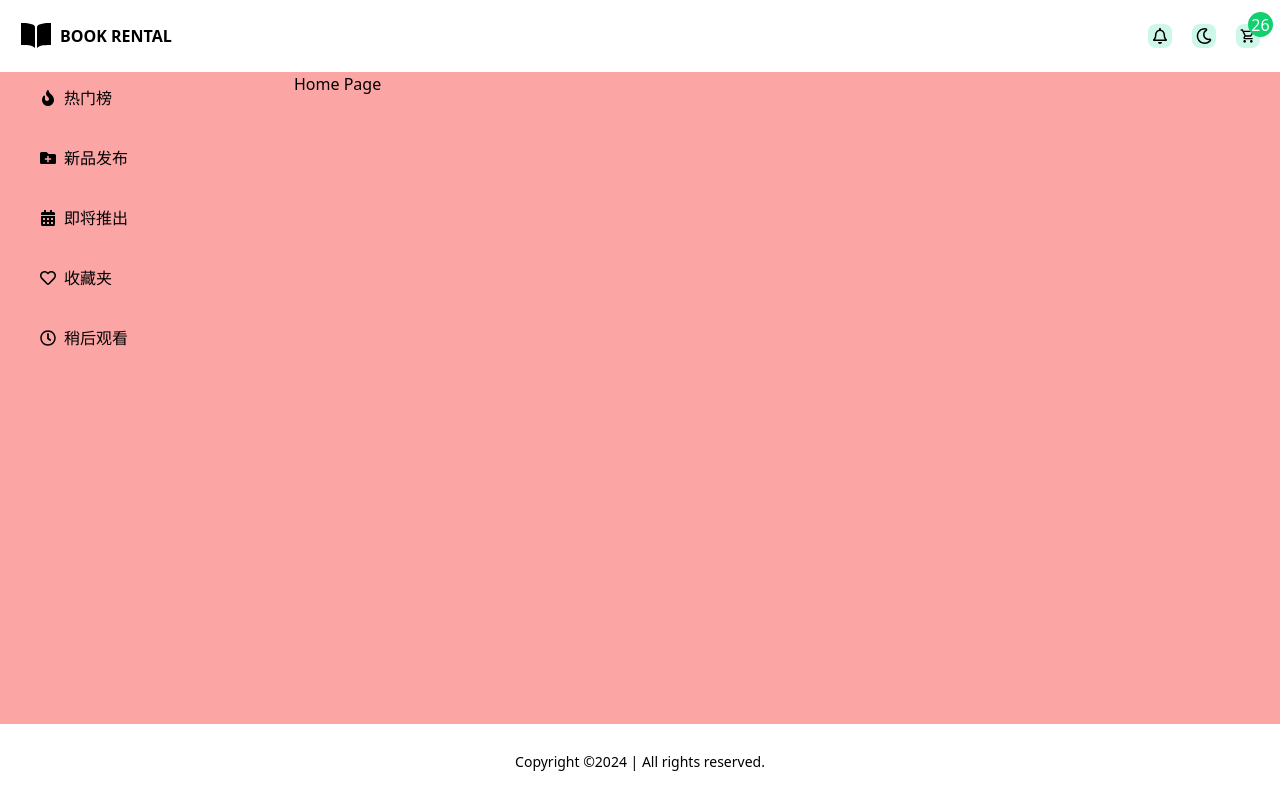
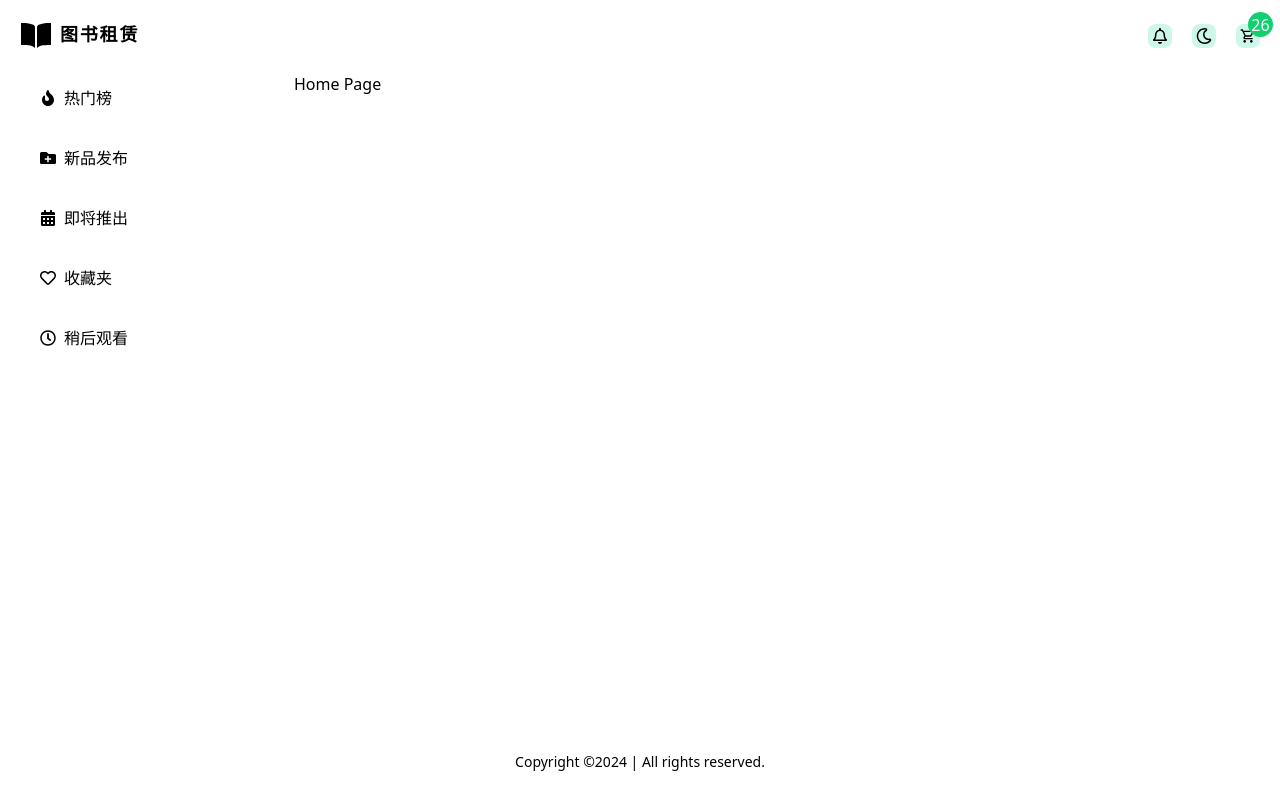
Before and after one commit to vnyoon/book-rental-app, a React (Vite) app: page / in a window 1280 px wide. Built offline with nearby package versions, Linux system fonts and the light colour scheme.

Commit message:
title & style

```diff
--- a/index.html
+++ b/index.html
@@ -4,7 +4,7 @@
     <meta charset="UTF-8" />
     <link rel="icon" type="image/svg+xml" href="/logo.png" />
     <meta name="viewport" content="width=device-width, initial-scale=1.0" />
-    <title>Book Rental</title>
+    <title>图书租赁</title>
   </head>
   <body>
     <div id="root"></div>
--- a/src/components/Header.jsx
+++ b/src/components/Header.jsx
@@ -9,10 +9,12 @@ const Header = memo(() => {
   return (
     <header>
       <nav className="container flex items-center justify-between py-5">
-        <Link to="/" className="flex gap-2 items-center">
+        <Link to="/" className="flex gap-2">
           <IoBookSharp className="w-8 h-8" />
 
-          <span className="font-bold uppercase">book rental</span>
+          <span className="font-bold text-lg tracking-widest">
+            图书租赁
+          </span>
         </Link>
 
         <ul className="flex items-center space-x-5">
--- a/src/components/Main.jsx
+++ b/src/components/Main.jsx
@@ -11,7 +11,7 @@ const Main = memo(() => {
     <div className="min-h-screen flex flex-col">
       <Header/>
 
-      <main className="bg-red-300 flex-1 container grid lg:grid-cols-[218px_1fr] gap-[3.5rem]">
+      <main className="flex-1 container grid lg:grid-cols-[218px_1fr] gap-[3.5rem]">
         <Sidebar/>
 
         <Outlet/>
```
